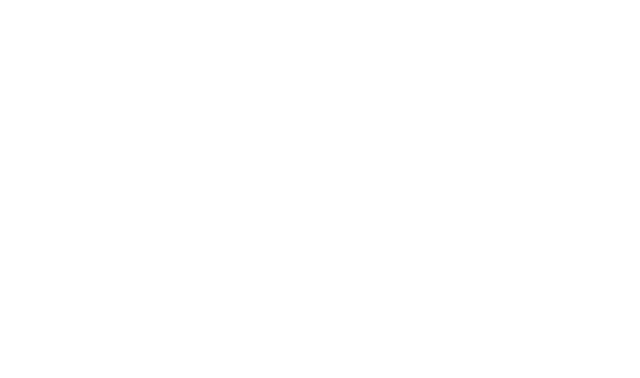
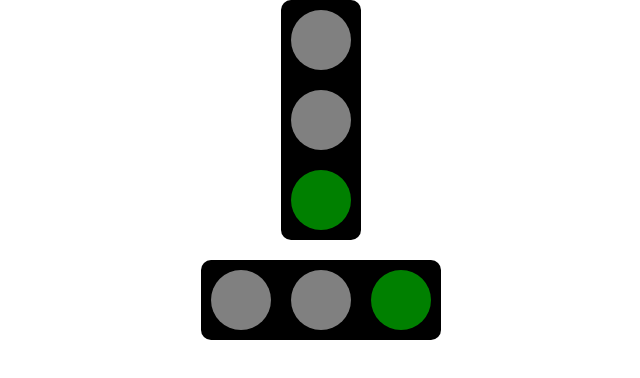
Before and after one commit to Sandeep96Shah/machineCoding, a React (Create React App) app: page /traffic-light in a window 1280 px wide. Before the commit this address had no page. Shown: the top 378 px of the page, without its empty margins (319-959 px from the left). Built offline with nearby package versions, Linux system fonts and the light colour scheme.

Commit message:
Traffic Light (#42)

```diff
--- a/src/App.js
+++ b/src/App.js
@@ -35,6 +35,7 @@
 import DataTable from "./components/DataTable1";
 import DiceRoller from "./components/DiceRoller";
 import LikedButton from "./components/LikedButton";
+import TrafficLight from "./components/TrafficLight";
 
 function App() {
   return (
@@ -78,6 +79,7 @@
         <Route path="data-table-1" element={<DataTable />} />
         <Route path="dice-roller" element={<DiceRoller />} />
         <Route path="liked-button" element={<LikedButton />} />
+        <Route path="traffic-light" element={<TrafficLight />} />
       </Routes>
 
     </div>
--- a/src/components/Home/index.js
+++ b/src/components/Home/index.js
@@ -58,6 +58,7 @@
       <button onClick={() => handlenavigate("data-table-1")}>Data Table - 1</button>
       <button onClick={() => handlenavigate("dice-roller")}>Dice Roller</button>
       <button onClick={() => handlenavigate("liked-button")}>Liked Button</button>
+      <button onClick={() => handlenavigate("traffic-light")}>Traffic Light</button>
     </div>
   );
 };
--- /dev/null
+++ b/src/components/TrafficLight/TrafficLight.jsx
@@ -0,0 +1,86 @@
+import { useState, useEffect } from "react";
+import './trafficLight.css';
+
+const Light = ({ backgroundColor }) => (
+  <div className="traffic-light" style={{ backgroundColor }}></div>
+);
+
+export default function TrafficLight({
+  config = {},
+  isVertical,
+  defaultColor = "green",
+}) {
+  const [light, setLight] = useState(defaultColor);
+
+  useEffect(() => {
+    const { next, duration } = config[light];
+    const timer = setTimeout(() => {
+      setLight(next);
+    }, duration);
+
+    return () => {
+      clearTimeout(timer);
+    };
+  }, [light]);
+
+  return (
+    <div
+      aria-live="polite"
+      aria-label={`Current Signal: ${light}`}
+      className={[
+        "trafic-light-container",
+        isVertical ? "traffic-light-vertical-container" : "",
+      ]
+        .filter((cls) => !!cls)
+        .join(" ")}
+    >
+      {Object.keys(config).map((color) => (
+        <Light
+          key={color}
+          backgroundColor={
+            color === light ? config[color].backgroundColor : undefined
+          }
+        />
+      ))}
+    </div>
+  );
+
+  // const getInterval = () =>
+  //   light === "green" ? 3000 : light === "yellow" ? 500 : 4000;
+
+  // useEffect(() => {
+  //   const intervalId = setInterval(() => {
+  //     setLight((prevLight) =>
+  //       prevLight === "green"
+  //         ? "yellow"
+  //         : prevLight === "yellow"
+  //           ? "red"
+  //           : "green",
+  //     );
+  //   }, getInterval());
+  //   return () => {
+  //     clearInterval(intervalId);
+  //   };
+  // }, [light]);
+
+  // console.log(light);
+  // return (
+  //   <div className="trafic-light-container">
+  //     <div className="trafic-light-vertical-container">
+  //       <div className={`light-box ${light === "red" ? "red" : ""}`}></div>
+  //       <div
+  //         className={`light-box ${light === "yellow" ? "yellow" : ""}`}
+  //       ></div>
+  //       <div className={`light-box ${light === "green" ? "green" : ""}`}></div>
+  //     </div>
+
+  //     <div className="trafic-light-horizontal-container">
+  //       <div className={`light-box ${light === "red" ? "red" : ""}`}></div>
+  //       <div
+  //         className={`light-box ${light === "yellow" ? "yellow" : ""}`}
+  //       ></div>
+  //       <div className={`light-box ${light === "green" ? "green" : ""}`}></div>
+  //     </div>
+  //   </div>
+  // );
+}
--- /dev/null
+++ b/src/components/TrafficLight/index.jsx
@@ -0,0 +1,30 @@
+import  TrafficLightCom from "./TrafficLight";
+import './trafficLight.css';
+
+const TrafficLight = () => {
+  const config = {
+    red: {
+      duration: 4000,
+      next: "green",
+      backgroundColor: "red",
+    },
+    yellow: {
+      duration: 500,
+      next: "red",
+      backgroundColor: "yellow",
+    },
+    green: {
+      duration: 3000,
+      next: "yellow",
+      backgroundColor: "green",
+    },
+  };
+  return (
+    <div className="traffic-container">
+      <TrafficLightCom config={config} isVertical />
+      <TrafficLightCom config={config} />
+    </div>
+  );
+}
+
+export default TrafficLight;
--- /dev/null
+++ b/src/components/TrafficLight/trafficLight.css
@@ -0,0 +1,72 @@
+/* body {
+  font-family: sans-serif;
+}
+
+.trafic-light-container {
+  display: flex;
+  flex-direction: column;
+  align-items: center;
+  gap: 20px;
+}
+
+.trafic-light-horizontal-container,
+.trafic-light-vertical-container {
+  display: flex;
+  gap: 20px;
+  padding: 10px;
+  background-color: black;
+  width: min-content;
+  border-radius: 10px;
+}
+
+.trafic-light-vertical-container {
+  flex-direction: column;
+  align-items: center;
+  justify-content: center;
+}
+
+.light-box {
+  height: 60px;
+  width: 60px;
+  border-radius: 50%;
+  background-color: grey;
+}
+
+.green {
+  background-color: green;
+}
+
+.yellow {
+  background-color: yellow;
+}
+
+.red {
+  background-color: red;
+} */
+
+.traffic-container {
+    display: flex;
+    flex-direction: column;
+    gap: 20px;
+    align-items: center;
+  }
+
+  .trafic-light-container {
+    display: flex;
+    gap: 20px;
+    background-color: black;
+    width: min-content;
+    border-radius: 10px;
+    padding: 10px;
+  }
+
+  .traffic-light {
+    height: 60px;
+    width: 60px;
+    border-radius: 50%;
+    background-color: grey;
+  }
+
+  .traffic-light-vertical-container {
+    flex-direction: column;
+  }
```
